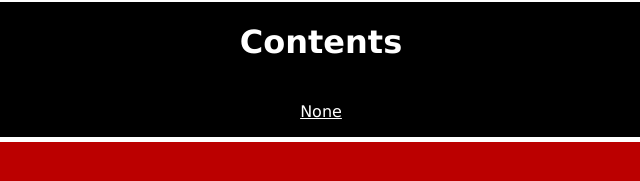
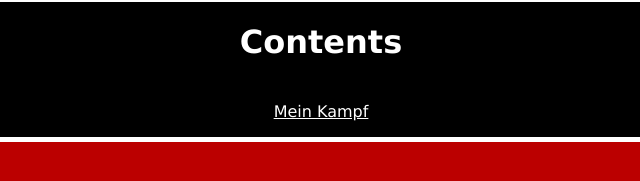
Before and after one commit to ilikone/ilikone.github.io, a plain HTML site: page index.html in a window 1280 px wide. Shown: the part 155-336 px from the top of the page, 319-959 px from the left. Drawn offline with Linux system fonts and the light colour scheme.

Commit message:
Update index.html

```diff
--- a/index.html
+++ b/index.html
@@ -26,8 +26,8 @@ Main Page
 <div class="maindiv">
 <h1 style="font-family:verdana;text-align: center">Contents</h1>
 <pre style="font-family:verdana;text-align: center">
-<a href="" style="color:white;background-color:transparent">
-None</a>
+<a href="https://iliek.one/mken" style="color:white;background-color:transparent">
+Mein Kampf</a>
 </pre>
 </div>
 </body>
```
